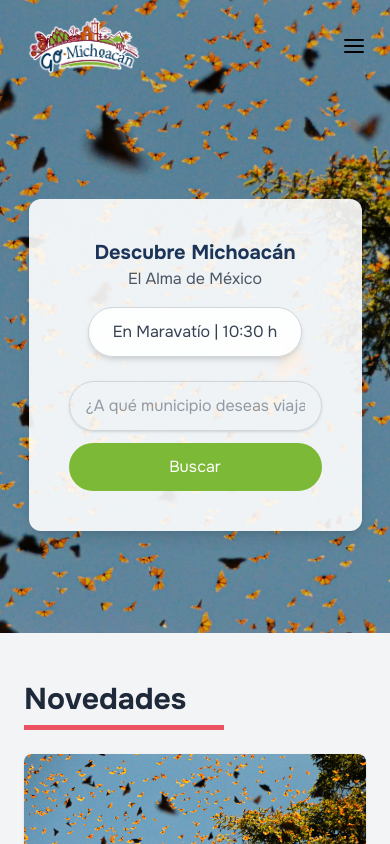
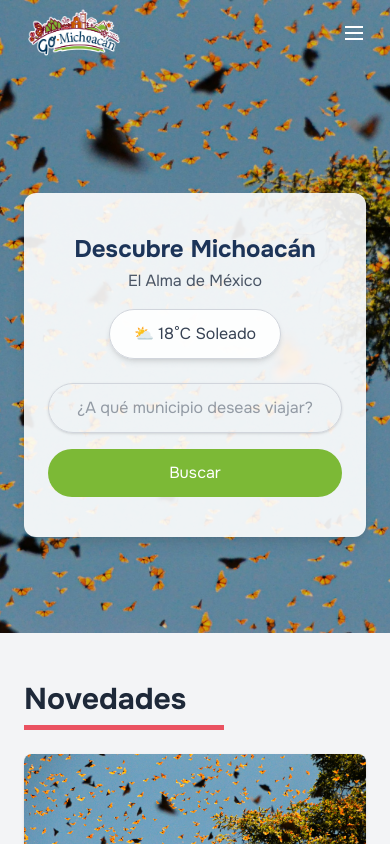
Before and after one commit to AlejandroTilin999/Ej_01, a Next.js app: page / in a window 390 px wide. Shown: the top 844 px of the page. Built offline with nearby package versions, Linux system fonts and the light colour scheme.

Commit message:
Tasks 9, 10 and 11 NTQG04

```diff
--- a/src/components/Footer.js
+++ b/src/components/Footer.js
@@ -8,7 +8,7 @@ import Container from '@/components/ui/Container'
 const Footer = () => {
   return (
     <footer className="bg-primary text-white py-10 w-full">
-      <Container className="grid grid-cols-1 sm:grid-cols-2 md:grid-cols-4 gap-8 text-center md:text-left">
+      <Container className="grid grid-cols-1 sm:grid-cols-2 md:grid-cols-4 gap-8 text-center md:text-left font-semibold">
 
         <div className="flex flex-col items-center md:items-start">
           <img src="/img/imagesGoMich/GoMichoacan.png" alt="Go Michoacán" className="w-[150px] md:w-[200px] cursor-pointer" />
@@ -29,7 +29,7 @@ const Footer = () => {
         </div>
 
         <div>
-          <p className="font-bold mb-2">Enlaces</p>
+          <p className="font-semibold mb-2">Enlaces</p>
           <ul className="space-y-1 text-sm">
             <li><Link href="#" className="hover:text-gray-300 cursor-pointer">Restaurantes</Link></li>
             <li><Link href="#" className="hover:text-gray-300 cursor-pointer">Alojamientos</Link></li>
@@ -40,7 +40,7 @@ const Footer = () => {
         </div>
 
         <div>
-          <p className="font-bold mb-2">Enlaces</p>
+          <p className="font-semibold mb-2">Enlaces</p>
           <ul className="space-y-1 text-sm">
             <li><Link href="#" className="hover:text-gray-300 cursor-pointer">Restaurantes</Link></li>
             <li><Link href="#" className="hover:text-gray-300 cursor-pointer">Alojamientos</Link></li>
--- a/src/components/Header.js
+++ b/src/components/Header.js
@@ -18,47 +18,54 @@ const Navbar = () => {
     return () => window.removeEventListener('scroll', handleScroll)
   }, [])
 
+  const linkColor = scrolling ? 'text-primary' : 'text-white'
+  const buttonTextColor = 'text-white'
+
   return (
     <nav className={`fixed w-full z-50 transition-all duration-500 ${scrolling ? 'bg-white/90 shadow-md' : 'bg-transparent'}`}>
-      <Container className="flex items-center justify-between py-4">
+      <Container className="flex items-center justify-between py-2">
         <Link href="/" className="flex items-center cursor-pointer">
-          <img src="/img/imagesGoMich/GoMichoacan.png" alt="GoMichoacán" className="w-[120px] md:w-[140px] lg:w-[160px]" />
+          <img
+            src="/img/imagesGoMich/GoMichoacan.png"
+            alt="GoMichoacán"
+            className="w-[100px] md:w-[120px] lg:w-[140px]"
+          />
         </Link>
 
-        <ul className="hidden lg:flex items-center space-x-6 text-white font-semibold text-lg md:text-base sm:text-sm">
-          <li><Link href="#" className="cursor-pointer hover:text-primary transition-colors duration-300">Restaurantes</Link></li>
-          <li><Link href="#" className="cursor-pointer hover:text-primary transition-colors duration-300">Alojamientos</Link></li>
-          <li><Link href="#" className="cursor-pointer hover:text-primary transition-colors duration-300">Actividades</Link></li>
-          <li><Link href="#" className="cursor-pointer hover:text-primary transition-colors duration-300">Municipios</Link></li>
-          <li><Link href="#" className="cursor-pointer hover:text-primary transition-colors duration-300">Blog</Link></li>
+        <ul className={`hidden lg:flex items-center space-x-6 font-semibold text-lg md:text-base sm:text-sm ${linkColor}`}>
+          <li><Link href="#" className="cursor-pointer hover:text-accent transition-colors duration-300">Restaurantes</Link></li>
+          <li><Link href="#" className="cursor-pointer hover:text-accent transition-colors duration-300">Alojamientos</Link></li>
+          <li><Link href="#" className="cursor-pointer hover:text-accent transition-colors duration-300">Actividades</Link></li>
+          <li><Link href="#" className="cursor-pointer hover:text-accent transition-colors duration-300">Municipios</Link></li>
+          <li><Link href="#" className="cursor-pointer hover:text-accent transition-colors duration-300">Blog</Link></li>
         </ul>
 
         <div className="hidden lg:flex items-center gap-3">
-          <button className="bg-accent text-white px-4 py-1.5 rounded-md shadow hover:opacity-90 transition-opacity duration-300 cursor-pointer text-sm md:text-base">
+          <button className={`bg-accent ${buttonTextColor} px-4 py-1.5 rounded-md shadow hover:opacity-90 transition-opacity duration-300 cursor-pointer text-sm md:text-base`}>
             Inicia Sesión
           </button>
-          <button className="bg-secondary text-white px-4 py-1.5 rounded-md shadow hover:opacity-90 transition-opacity duration-300 cursor-pointer text-sm md:text-base">
+          <button className={`bg-secondary ${buttonTextColor} px-4 py-1.5 rounded-md shadow hover:opacity-90 transition-opacity duration-300 cursor-pointer text-sm md:text-base`}>
             Anúnciate
           </button>
         </div>
 
-        <button className="lg:hidden text-3xl transition-transform duration-300 cursor-pointer" onClick={toggleMenu}>
+        <button className="lg:hidden text-3xl transition-transform duration-300 cursor-pointer text-white" onClick={toggleMenu}>
           {isOpen ? (
-            <svg xmlns="http://www.w3.org/2000/svg" width="24" height="24" viewBox="0 0 24 24" fill="none" stroke="currentColor" strokeWidth="2" strokeLinecap="round" strokeLinejoin="round">
-              <line x1="18" y1="6" x2="6" y2="18"></line>
-              <line x1="6" y1="6" x2="18" y2="18"></line>
+            <svg xmlns="http://www.w3.org/2000/svg" width="24" height="24" stroke="currentColor" strokeWidth="2">
+              <line x1="18" y1="6" x2="6" y2="18" />
+              <line x1="6" y1="6" x2="18" y2="18" />
             </svg>
           ) : (
-            <svg xmlns="http://www.w3.org/2000/svg" width="24" height="24" viewBox="0 0 24 24" fill="none" stroke="currentColor" strokeWidth="2" strokeLinecap="round" strokeLinejoin="round">
-              <line x1="3" y1="12" x2="21" y2="12"></line>
-              <line x1="3" y1="6" x2="21" y2="6"></line>
-              <line x1="3" y1="18" x2="21" y2="18"></line>
+            <svg xmlns="http://www.w3.org/2000/svg" width="24" height="24" stroke="currentColor" strokeWidth="2">
+              <line x1="3" y1="12" x2="21" y2="12" />
+              <line x1="3" y1="6" x2="21" y2="6" />
+              <line x1="3" y1="18" x2="21" y2="18" />
             </svg>
           )}
         </button>
 
         <div className={`absolute w-full left-0 transition-all duration-300 bg-white ${isOpen ? 'top-full opacity-100 shadow-lg' : 'top-[-500px] opacity-0 pointer-events-none'}`}>
-          <ul className="flex flex-col px-6 text-center">
+          <ul className="flex flex-col px-6 text-center text-primary">
             <li className="py-3 border-b"><Link href="#" onClick={toggleMenu} className="cursor-pointer hover:text-secondary transition-colors duration-300">Restaurantes</Link></li>
             <li className="py-2 border-b"><Link href="#" onClick={toggleMenu} className="cursor-pointer hover:text-secondary transition-colors duration-300">Alojamientos</Link></li>
             <li className="py-2 border-b"><Link href="#" onClick={toggleMenu} className="cursor-pointer hover:text-secondary transition-colors duration-300">Actividades</Link></li>
@@ -67,8 +74,8 @@ const Navbar = () => {
           </ul>
 
           <div className="flex flex-col gap-3 px-6 py-4 items-center">
-            <button className="bg-accent text-white px-4 py-2 rounded-lg shadow hover:opacity-85 cursor-pointer transition-opacity duration-300 w-[150px] mx-auto md:w-full md:mx-0">Inicia Sesión</button>
-            <button className="bg-secondary text-white px-4 py-2 rounded-lg shadow hover:opacity-85 cursor-pointer transition-opacity duration-300 w-[150px] mx-auto md:w-full md:mx-0" >Anúnciate</button>
+            <button className="bg-accent text-white px-4 py-2 rounded-lg shadow hover:opacity-85 cursor-pointer transition-opacity duration-300 w-[150px]">Inicia Sesión</button>
+            <button className="bg-secondary text-white px-4 py-2 rounded-lg shadow hover:opacity-85 cursor-pointer transition-opacity duration-300 w-[150px]">Anúnciate</button>
           </div>
         </div>
       </Container>
--- a/src/components/ui/HeroSection.js
+++ b/src/components/ui/HeroSection.js
@@ -5,7 +5,6 @@ import Container from '@/components/ui/Container'
 const HeroSection = () => {
   return (
     <div className="relative w-full h-[75vh] flex items-center justify-center bg-white/70">
-
       <div className="absolute top-0 left-0 w-full h-full">
         <img
           src="/img/imagesGoMich/Fondo.jpg"
@@ -15,29 +14,29 @@ const HeroSection = () => {
         <div className="absolute inset-0 bg-black/20"></div>
       </div>
 
-      <Container className="relative z-10 flex flex-col items-center justify-center">
-        <div className="bg-white/90 rounded-xl shadow-lg px-10 md:px-20 py-10 md:py-14 w-full max-w-[85rem] h-auto flex flex-col justify-between mt-24 md:mt-24">
+      <Container className="relative z-10 flex flex-col items-center justify-center w-full">
+        <div className="bg-white/90 rounded-xl shadow-lg px-6 md:px-10 py-10 md:py-14 w-full h-auto flex flex-col justify-between mt-24 md:mt-24">
 
+          <div className="flex flex-col md:flex-row justify-center items-center w-full gap-6 text-center md:text-left">
+            <div className="flex items-center justify-center flex-wrap gap-4">
+              <div>
+                <h2 className="text-2xl md:text-3xl font-bold text-primary">
+                  Descubre Michoacán
+                </h2>
+                <p className="text-gray-600 mt-1">El Alma de México</p>
+              </div>
 
-          <div className="flex flex-col md:flex-row justify-center md:justify-between items-center w-full gap-4 text-center md:text-left">
-            <div>
-              <h2 className="text-xl md:text-2xl font-bold text-primary">
-                Descubre Michoacán
-              </h2>
-              <p className="text-gray-600">El Alma de México</p>
-            </div>
-
-            <div className="bg-white/90 rounded-full shadow-md px-6 py-3 flex items-center border border-gray-300 text-base font-medium">
-              <p className="text-gray-700">En Maravatío | 10:30 h</p>
+              <div className="bg-white/90 rounded-full shadow-md px-6 py-3 flex items-center border border-gray-300 text-base font-medium">
+                <p className="text-gray-700">⛅ 18°C Soleado</p>
+              </div>
             </div>
           </div>
 
-
-          <div className="flex flex-col md:flex-row w-full mt-6 items-center gap-3 text-center">
+          <div className="flex flex-col md:flex-row w-full mt-6 items-center gap-4">
             <input
               type="text"
               placeholder="¿A qué municipio deseas viajar?"
-              className="w-full px-4 py-3 focus:outline-none border border-gray-300 rounded-full shadow-sm text-gray-700 text-center md:text-left"
+              className="w-full md:flex-1 px-4 py-3 focus:outline-none border border-gray-300 rounded-full shadow-sm text-gray-700 text-center md:text-left"
             />
             <button className="bg-accent text-white px-8 py-3 md:py-4 md:px-6 w-full md:w-auto rounded-full hover:opacity-80 transition-opacity duration-300 cursor-pointer">
               Buscar
```
Also changed, not shown: src/components/ui/SesionPreFooter.js (+14 -3 lines), src/assets/icons/FacebookIcon.js (added), src/assets/icons/InstagramIcon.js (added), src/assets/icons/MailIcon.js (added), src/assets/icons/MenuIcon.js (added), src/assets/icons/PhoneIcon.js (added), 1 other file (tests, documents, lock files or other folders).
